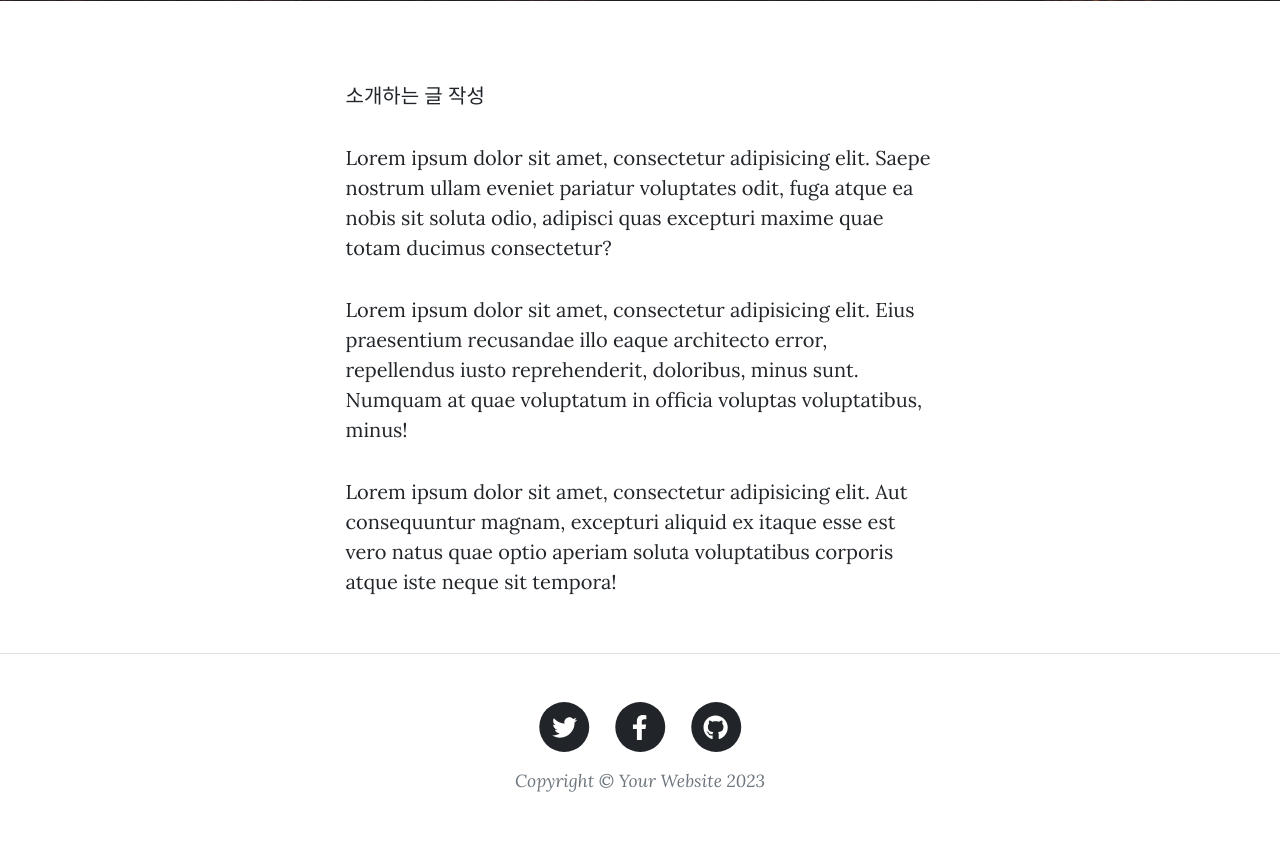
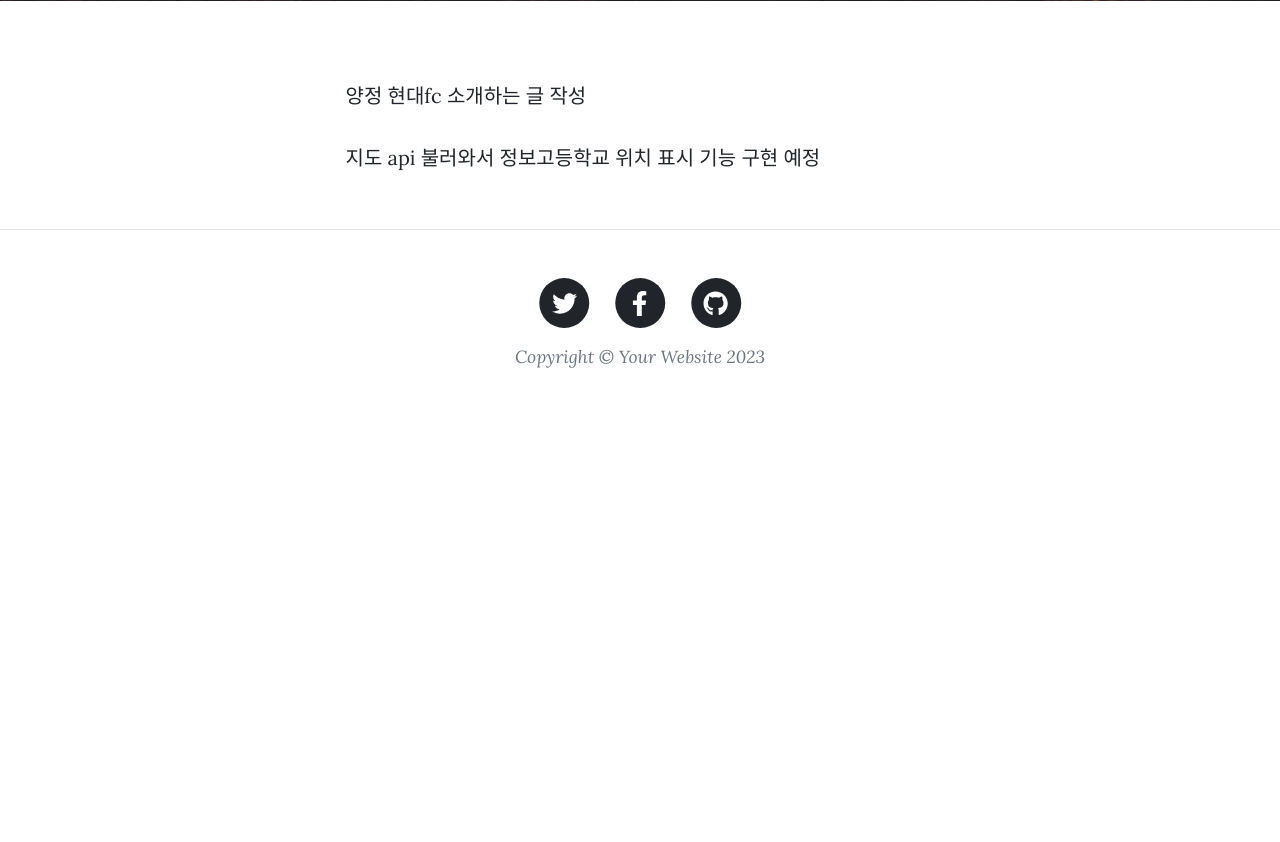
Before and after one commit to chlendyd7/yangjungfc, a Django app: page /bootstrap/about/ in a window 1280 px wide. Shown: the part 561-1403 px from the top of the page. After the commit the page ends 929 px from the top, so only its background shows below. Run offline with Django 3.2, Linux system fonts and the light colour scheme; some libraries are stand-ins or nearby versions.

Commit message:
html 수정

```diff
--- a/templates/bootstrap/about.html
+++ b/templates/bootstrap/about.html
@@ -28,10 +28,10 @@
             <div class="container px-4 px-lg-5">
                 <div class="row gx-4 gx-lg-5 justify-content-center">
                     <div class="col-md-10 col-lg-8 col-xl-7">
-                        <p> 소개하는 글 작성 </p>
-                        <p>Lorem ipsum dolor sit amet, consectetur adipisicing elit. Saepe nostrum ullam eveniet pariatur voluptates odit, fuga atque ea nobis sit soluta odio, adipisci quas excepturi maxime quae totam ducimus consectetur?</p>
-                        <p>Lorem ipsum dolor sit amet, consectetur adipisicing elit. Eius praesentium recusandae illo eaque architecto error, repellendus iusto reprehenderit, doloribus, minus sunt. Numquam at quae voluptatum in officia voluptas voluptatibus, minus!</p>
-                        <p>Lorem ipsum dolor sit amet, consectetur adipisicing elit. Aut consequuntur magnam, excepturi aliquid ex itaque esse est vero natus quae optio aperiam soluta voluptatibus corporis atque iste neque sit tempora!</p>
+                        <p> 양정 현대fc 소개하는 글 작성 </p>
+                        <p>지도 api 불러와서 정보고등학교 위치 표시 기능 구현 예정</p>
+                        <p></p>
+                        <p></p>
                     </div>
                 </div>
             </div>
--- a/templates/bootstrap/contact.html
+++ b/templates/bootstrap/contact.html
@@ -88,6 +88,7 @@
                                 <div class="d-none" id="submitErrorMessage"><div class="text-center text-danger mb-3">Error sending message!</div></div>
                                 <!-- Submit Button-->
                                 <button class="btn btn-secondary text-uppercase disabled" id="submitButton" type="submit">Send</button>
+                                <p>Send 시 연락이 가능하게 기능 구현 예정</p>
                             </form>
                         </div>
                     </div>
--- a/templates/soccer/question_list.html
+++ b/templates/soccer/question_list.html
@@ -9,7 +9,7 @@
             <div class="col-md-10 col-lg-8 col-xl-7">
                 <div class="site-heading">
                     <h1>양정현대 FC</h1>
-                    <span class="subheading">A Blog Theme by Start Bootstrap</span>
+                    <span class="subheading">Yang Jung FC Board </span>
                 </div>
             </div>
         </div>
```
Also changed, not shown: templates/bootstrap/post.html (+5 -2 lines).
